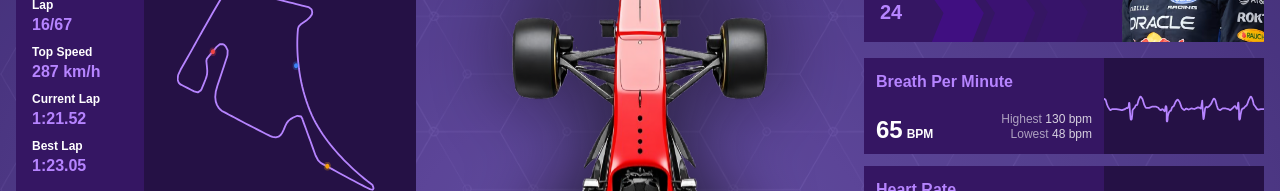
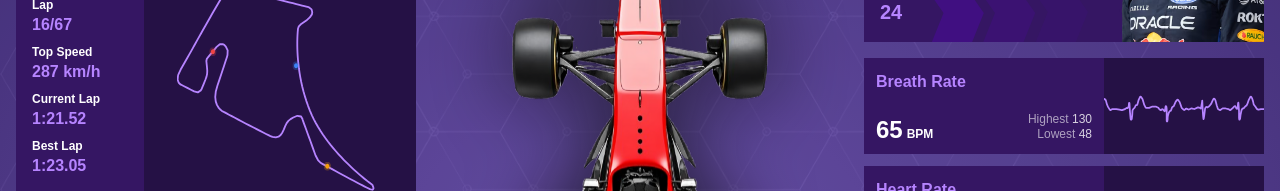
Before and after one commit to zahinafsar/f1-race-control, a React (Vite) app: page / in a window 1280 px wide. Shown: the part 166-357 px from the top of the page. Built offline with nearby package versions, Linux system fonts and the light colour scheme.

Commit message:
improve responsiveness

```diff
--- a/src/component/race-dashboard.tsx
+++ b/src/component/race-dashboard.tsx
@@ -43,19 +43,20 @@ export function RaceDashboard() {
         <main id="race-dashboard" tabIndex={-1} className="xl:flex xl:min-h-0 xl:flex-1 xl:flex-col">
           <MobileTabs activeTab={activeTab} onTabChange={setActiveTab} />
           <div className="grid items-start gap-6 md:grid-cols-2 xl:min-h-0 xl:flex-1 xl:grid-cols-3 xl:grid-rows-1 xl:items-stretch">
-            <DashboardPanel id="race" activeTab={activeTab} className="md:col-start-1 md:row-start-1 xl:flex xl:flex-col gap-4">
+            <DashboardPanel id="race" activeTab={activeTab} className="md:col-start-1 md:row-start-2 xl:row-start-1 xl:flex xl:flex-col gap-4">
               <div className="xl:min-h-0 xl:flex-1"><CircuitPanel /></div>
               <div className="xl:min-h-0 xl:flex-1"><RaceEvents /></div>
             </DashboardPanel>
-            <DashboardPanel id="car" activeTab={activeTab} className="md:col-start-2 md:row-start-1 xl:h-full">
+            <DashboardPanel id="car" activeTab={activeTab} className="md:col-start-2 md:row-start-2 xl:row-start-1 xl:h-full">
               <CarDiagnostics />
+              <div className="mt-4 md:hidden"><EngineTelemetry /></div>
             </DashboardPanel>
-            <DashboardPanel id="driver" activeTab={activeTab} className="pt-20 md:col-span-2 md:row-start-2 xl:col-span-1 xl:col-start-3 xl:row-start-1 xl:flex xl:flex-col xl:gap-4 xl:pt-0">
+            <DashboardPanel id="driver" activeTab={activeTab} className="pt-20 md:col-span-2 md:row-start-1 xl:col-span-1 xl:col-start-3 xl:row-start-1 xl:flex xl:flex-col xl:gap-4 xl:pt-0">
               <DriverProfile />
               <div className="mt-4 grid gap-3 md:grid-cols-3 xl:mt-0 xl:flex xl:min-h-0 xl:flex-1 xl:flex-col xl:overflow-y-auto">
                 {driverMetrics.map((metric) => <TelemetryCard key={metric.id} {...metric} />)}
               </div>
-              <div className="mt-4 shrink-0 xl:mt-0"><EngineTelemetry /></div>
+              <div className="mt-4 hidden shrink-0 md:block xl:mt-0"><EngineTelemetry /></div>
             </DashboardPanel>
           </div>
           <WeatherStrip />
--- a/src/data/race-data.ts
+++ b/src/data/race-data.ts
@@ -14,7 +14,7 @@ export const raceStatistics = [
 ]
 
 export const driverMetrics = [
-  { id: 'breathing', label: 'Breath Per Minute', value: '65', unit: 'BPM', highest: '130 bpm', lowest: '48 bpm' },
+  { id: 'breathing', label: 'Breath Rate', value: '65', unit: 'BPM', highest: '130', lowest: '48' },
   { id: 'heart-rate', label: 'Heart Rate', value: '12', highest: '14', lowest: '8' },
   { id: 'stress', label: 'Stress Level', value: '51', highest: '58', lowest: '45' },
 ]
```
